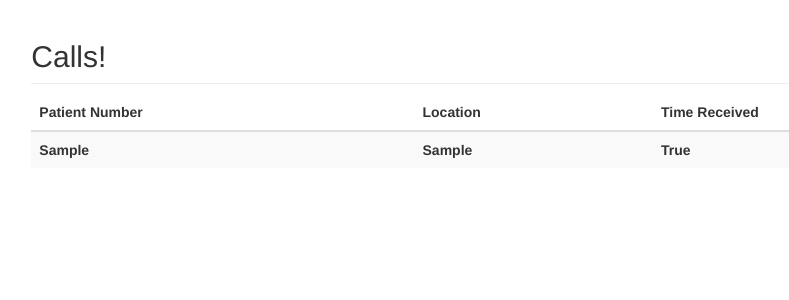
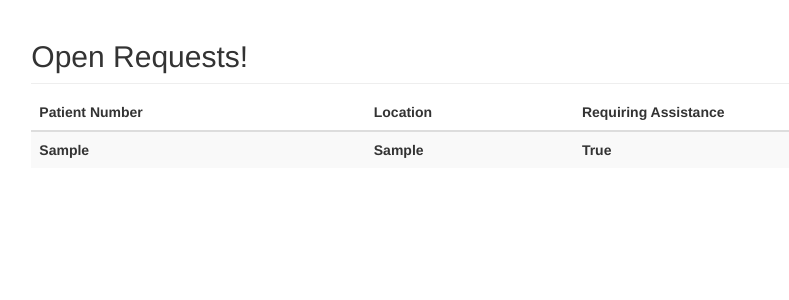
Before and after one commit to jordanbang/MedMS, a Django app: template app/templates/app/calls.html in a window 1280 px wide. Shown: the part 50-350 px from the top of the page, without its empty margins (222-1011 px from the left). Run offline with Django 3.2, Linux system fonts and the light colour scheme; the template is opened without the code that fills it: values that come from a table or form of the project are taken from there, others are empty; tables that the repository leaves empty hold one stand-in row (values such as "Sample post"); lists and menus that the app fills with data are empty; parts of the project's set-up code (start-up, migrations or seed data) failed here and were passed over; some libraries are stand-ins or nearby versions.

Commit message:
make page more descriptive

```diff
--- a/app/templates/app/calls.html
+++ b/app/templates/app/calls.html
@@ -54,14 +54,14 @@
         <div class="col-sm-9 col-sm-offset-3 col-md-10 col-md-offset-2 main">
 
 
-          <h2 class="sub-header">Calls!</h2>
+          <h2 class="sub-header">Open Requests!</h2>
           <div class="table-responsive">
             <table class="table table-striped">
               <thead>
                 <tr>
                   <th>Patient Number</th>
                   <th>Location</th>
-                  <th>Time Received</th>
+                  <th>Requiring Assistance</th>
 
                 </tr>
               </thead>
```
